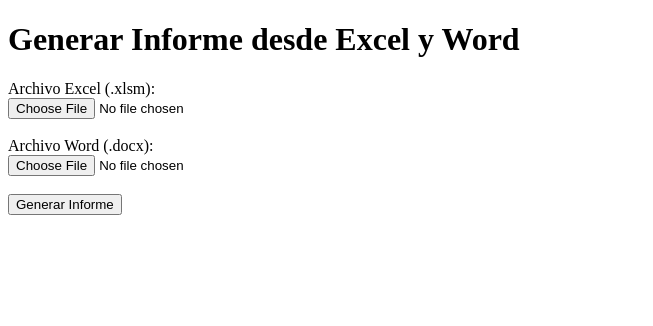
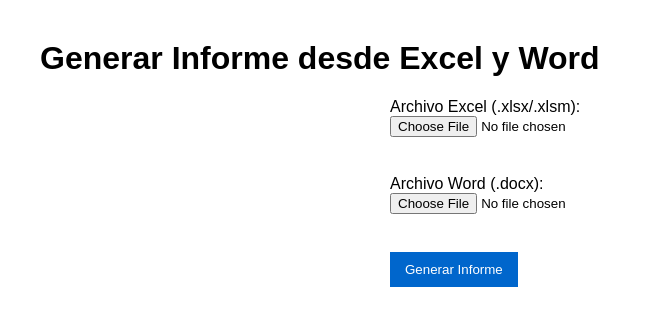
Before and after one commit to LucasMB-QF/generador-doc-campos, a FastAPI app: page / in a window 1280 px wide. Shown: the top 326 px of the page, without its empty margins (0-653 px from the left). Run offline with FastAPI, Linux system fonts and the light colour scheme.

Commit message:
Update index.html

```diff
--- a/templates/index.html
+++ b/templates/index.html
@@ -2,14 +2,20 @@
 <html>
 <head>
     <title>Generador de Informes</title>
+    <style>
+        body { font-family: Arial, sans-serif; margin: 40px; }
+        form { max-width: 500px; margin: 0 auto; }
+        input[type="file"] { margin-bottom: 20px; }
+        button { padding: 10px 15px; background: #0066cc; color: white; border: none; cursor: pointer; }
+    </style>
 </head>
 <body>
     <h1>Generar Informe desde Excel y Word</h1>
     <form action="/procesar" method="post" enctype="multipart/form-data">
-        <label>Archivo Excel (.xlsm):</label><br>
-        <input type="file" name="archivo_excel" required><br><br>
+        <label>Archivo Excel (.xlsx/.xlsm):</label><br>
+        <input type="file" name="archivo_excel" accept=".xlsx,.xlsm" required><br><br>
         <label>Archivo Word (.docx):</label><br>
-        <input type="file" name="archivo_word" required><br><br>
+        <input type="file" name="archivo_word" accept=".docx" required><br><br>
         <button type="submit">Generar Informe</button>
     </form>
 </body>
```
